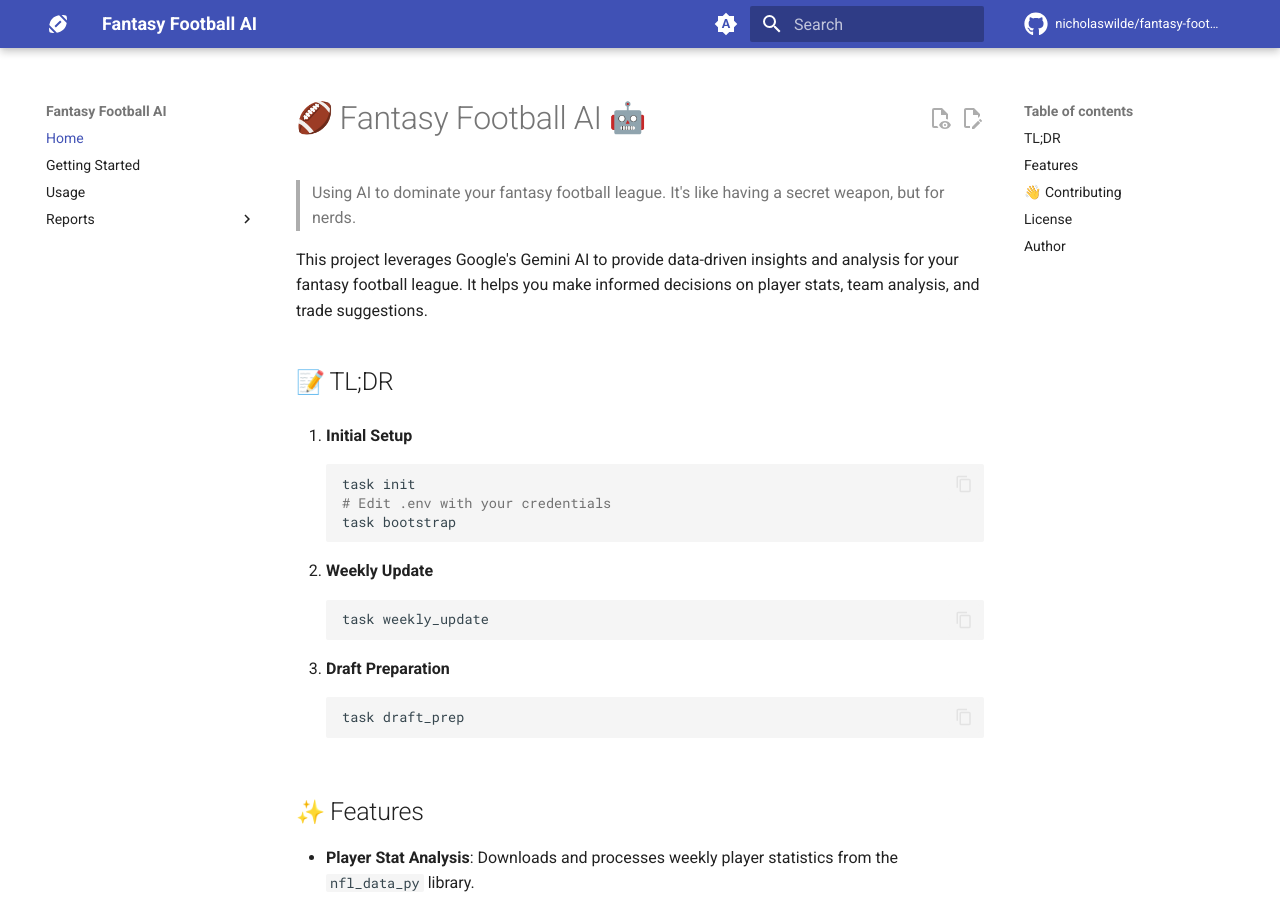
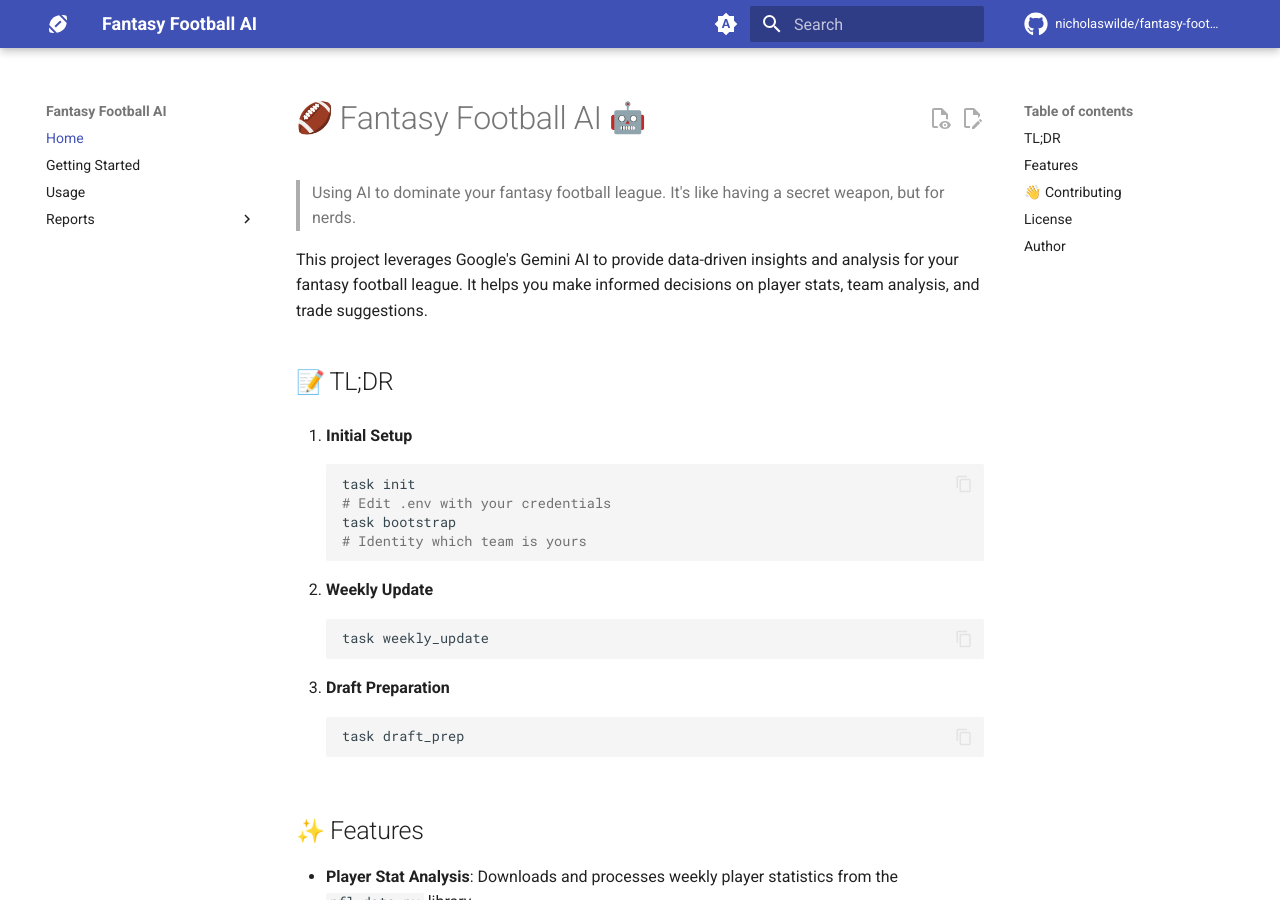
Before and after one commit to nicholaswilde/fantasy-football-ai, an MkDocs documentation site: the page built from docs/index.md, in a window 1280 px wide and 900 px high. Built offline with MkDocs 1.6.1 and Material for MkDocs 9.7.7, drawn with Linux system fonts in a browser that asks for light colours; emoji names are drawn with the system emoji font; comment, search, counter and statistics services are not loaded.

Commit message:
Update index.md

````diff
--- a/docs/index.md
+++ b/docs/index.md
@@ -11,6 +11,7 @@ This project leverages Google's Gemini AI to provide data-driven insights and an
     task init
     # Edit .env with your credentials
     task bootstrap
+    # Identity which team is yours
     ```
 
 2.  **Weekly Update**
````
